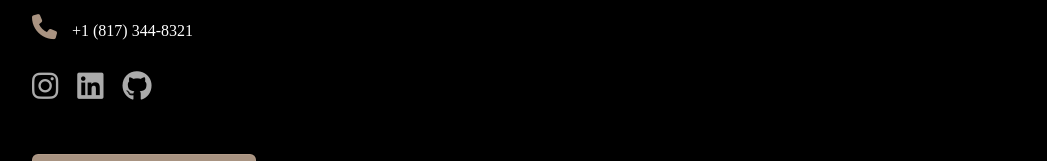
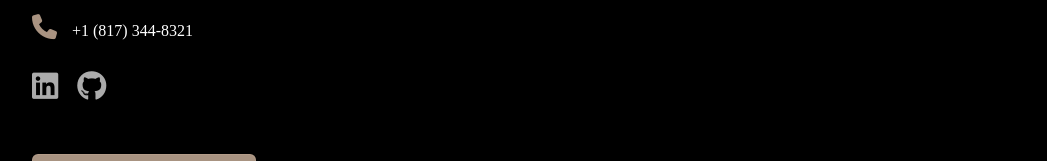
Before and after one commit to joMusangu/mywebsite, a plain HTML site: page index.html in a window 1280 px wide. Shown: the part 2494-2655 px from the top of the page, without its empty margins (96-1143 px from the left). Drawn offline with Linux system fonts and the light colour scheme.

Commit message:
Update index.html

```diff
--- a/index.html
+++ b/index.html
@@ -140,7 +140,6 @@
                 <p><i class="fa-solid fa-envelope"></i>mjtshisau@gmail.com</p>
                 <p><i class="fa-solid fa-phone"></i>+1 (817) 344-8321</p>
                 <div class="social-icons">
-                    <a href="https://www.instagram.com/kofy.bean/"><i class="fa-brands fa-instagram"></i></a>
                     <a href="https://www.linkedin.com/in/tshisau-musangu-a25441238/"><i class="fa-brands fa-linkedin"></i></a>
                     <a href="https://github.com/joMusangu"><i class="fa-brands fa-github"></i></a>
                 </div>
```
